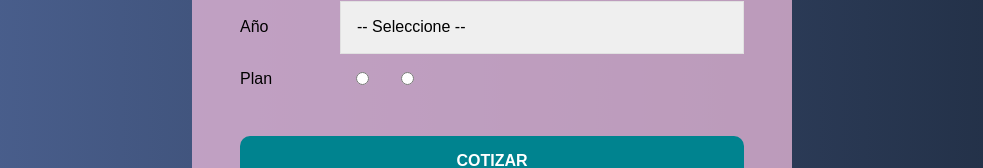
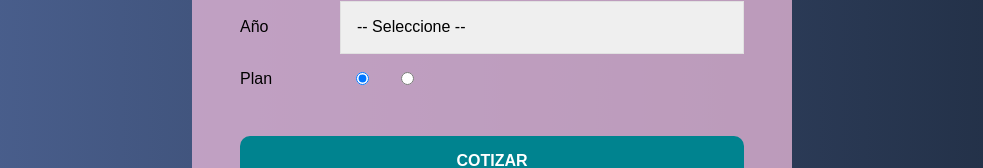
Before and after one commit to johanBautista/cotizador_react, a React (Create React App) app: page / in a window 1280 px wide. Shown: the part 192-360 px from the top of the page, without its empty margins (148-1131 px from the left). Built offline with nearby package versions, Linux system fonts and the light colour scheme.

Commit message:
state para obtener info

```diff
--- a/src/Components/Formulario.js
+++ b/src/Components/Formulario.js
@@ -1,4 +1,4 @@
-import React from 'react';
+import React, { useState } from 'react';
 import styled from '@emotion/styled';
 
 const Campo = styled.div`
@@ -38,20 +38,38 @@ const Boton = styled.button`
 `;
 
 const Formulario = () => {
+  // state para capturar info
+  const [datos, guardarDatos] = useState({
+    marca: '',
+    year: '',
+    plan: 'basico',
+  });
+
+  //extraer valores del state
+  const { marca, year, plan } = datos;
+
+  // leer datos del form y colocarlos al nuevo state
+  const obtenerInformacion = (e) => {
+    guardarDatos({
+      ...datos,
+      [e.target.name]: e.target.value,
+    });
+  };
+
   return (
     <form>
       <Campo>
         <Label htmlFor="">Marca </Label>
-        <Select name="" id="">
+        <Select name="marca" value={marca} onChange={obtenerInformacion}>
           <option value="">-- Seleccione --</option>
-          <option value="">Americano</option>
-          <option value="">Europeo</option>
-          <option value="">Asiatico</option>
+          <option value="americano">Americano</option>
+          <option value="europeo">Europeo</option>
+          <option value="asiatico">Asiatico</option>
         </Select>
       </Campo>
       <Campo>
         <Label htmlFor="">Año </Label>
-        <Select name="" id="">
+        <Select name="year" value={year} onChange={obtenerInformacion}>
           <option value="">-- Seleccione --</option>
           <option value="2021">2021</option>
           <option value="2020">2020</option>
@@ -66,9 +84,21 @@ const Formulario = () => {
         </Select>
       </Campo>
       <Campo>
-        <Label htmlFor="">Plan </Label>
-        <InputRadio type="radio" name="plan" value="basico" />
-        <InputRadio type="radio" name="plan" value="completo" />
+        <Label>Plan </Label>
+        <InputRadio
+          type="radio"
+          name="plan"
+          value="basico"
+          checked={plan === 'basico'}
+          onChange={obtenerInformacion}
+        />
+        <InputRadio
+          type="radio"
+          name="plan"
+          value="completo"
+          checked={plan === 'completo'}
+          onChange={obtenerInformacion}
+        />
       </Campo>
       <Boton>Cotizar</Boton>
     </form>
```
